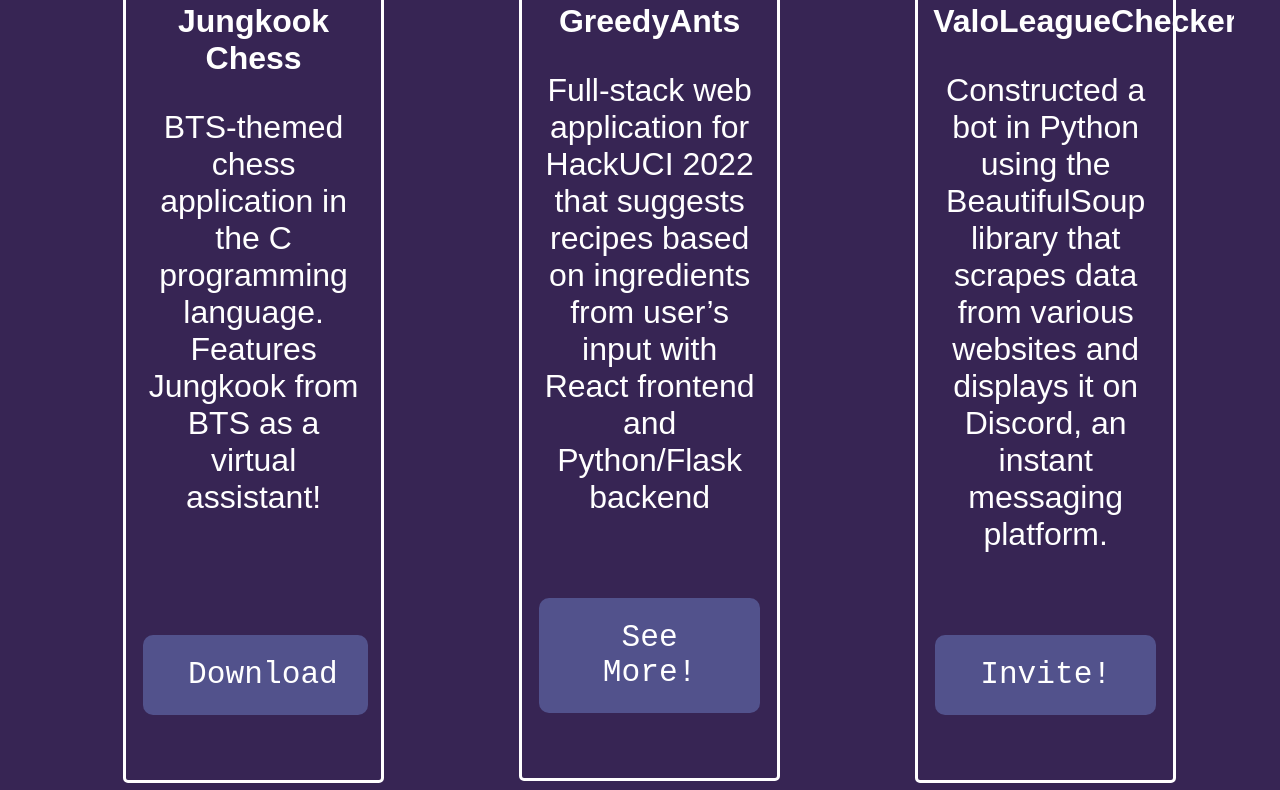
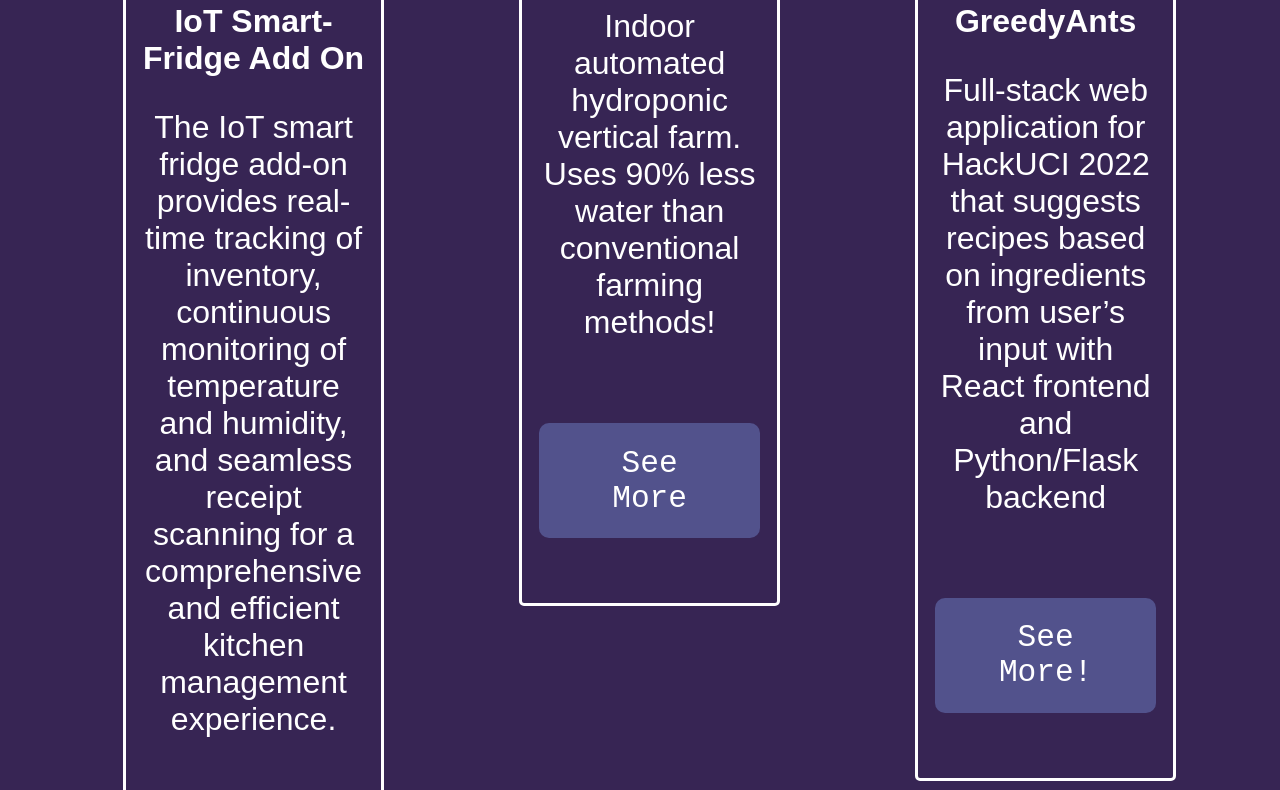
Before and after one commit to ASubandh/ASubandh.github.io, a plain HTML site: page index.html in a window 1280 px wide. Shown: the part 1269-2059 px from the top of the page. Drawn offline with Linux system fonts and the light colour scheme; a web font is replaced by a local one.

Commit message:
Changed Featured Projects and Tagline
Removed ValoLeegBot/Jungkook Chess to feature other projects. Deleted Extra Files

```diff
--- a/index.html
+++ b/index.html
@@ -33,8 +33,8 @@
     <div style="margin: 0px 70px 0px 70px; " >
       <!--h1 style ="font-family: 'Jaldi', sans-serif;">Hi, I'm</h1-->
       <h1 style ="font-family:monospace;  color:#7C9EB2; font-size: 1200%; margin-bottom:-25px;">Abhishek</h1>
-      <h1>C/Python Developer</h1>
-      <a style="margin: 0px 10px 0px 0px;" target="_blank" href = "resume.pdf" class ="button">See my Resume!</a>
+      <h1>Designing a Sustainable Future</h1>
+      <a style="margin: 0px 10px 0px 0px;" target="_blank" href = "Resume.pdf" class ="button">See my Resume!</a>
       <!--a style="margin: 0px 0px 0px 10px;" href = "gallery.html" class ="button">Test</a-->
 
       <div><a href = "#featuredprojects" class="arrow" style="margin-top:17.5%;"></a></div>
@@ -54,13 +54,28 @@
           <div class = "gallery">
             <img src = "handpicked/logos/chess.png" alt = "seattleimages" class="thumbnail">
           <div class="description">
-            <div style="font-weight:bold">Jungkook Chess</div>
+            <div style="font-weight:bold">IoT Smart-Fridge Add On</div>
               <p class="project">
-                BTS-themed chess application in the C programming language.
-                Features Jungkook from BTS as a virtual assistant!
+                The IoT smart fridge add-on provides real-time tracking of inventory, continuous monitoring of temperature and humidity, and seamless receipt scanning
+                for a comprehensive and efficient kitchen management experience.
                 <br><br>
               </p>
-              <a target="_blank" href = "ChessGame.exe" class ="button" id="projectbutton" style="margin: 50px 2px;" download="Jungkook Chess">Download</a>
+              <a target="_blank" href = "ChessGame.exe" class ="button" id="projectbutton" style="margin: 50px 2px;" download="Jungkook Chess">See More!</a>
+          </div>
+        </div>
+      </div>
+
+      <div class= "responsive">
+        <div class = "gallery" >
+          <img src = "handpicked/logos/CropCube_transparent.png" alt = "yosemiteimages" class="thumbnail">
+          <div class="description">
+            <div style="font-weight:bold">CropCube</div>
+              <p class="project">
+                Indoor automated hydroponic vertical farm.
+                Uses 90% less water than conventional farming methods!
+              </p>
+              <a target="_blank" href = "https://discord.com/api/oauth2/authorize?client_id=791960837283250216&permissions=0&scope=bot"
+               class ="button" id="projectbutton" style="margin: 50px 2px;">See More</a>
           </div>
         </div>
       </div>
@@ -75,21 +90,6 @@
                   ingredients from user’s input with React frontend and Python/Flask backend
               </p>
               <a target="_blank" href = "https://github.com/tig-github/GreedyAnts" class ="button" id="projectbutton" style="margin: 50px 2px;">See More!</a>
-          </div>
-        </div>
-      </div>
-
-      <div class= "responsive">
-        <div class = "gallery" >
-          <img src = "handpicked/logos/valoleeg.png" alt = "yosemiteimages" class="thumbnail">
-          <div class="description">
-            <div style="font-weight:bold">ValoLeagueChecker</div>
-              <p class="project">
-                Constructed a bot in Python using the BeautifulSoup library that scrapes data from various websites and
-                displays it on Discord, an instant messaging platform.
-              </p>
-              <a target="_blank" href = "https://discord.com/api/oauth2/authorize?client_id=791960837283250216&permissions=0&scope=bot"
-               class ="button" id="projectbutton" style="margin: 50px 2px;">Invite!</a>
           </div>
         </div>
       </div>
```
Also changed, not shown: handpicked/logos/CropCube_transparent.png (added), 4 other files.
